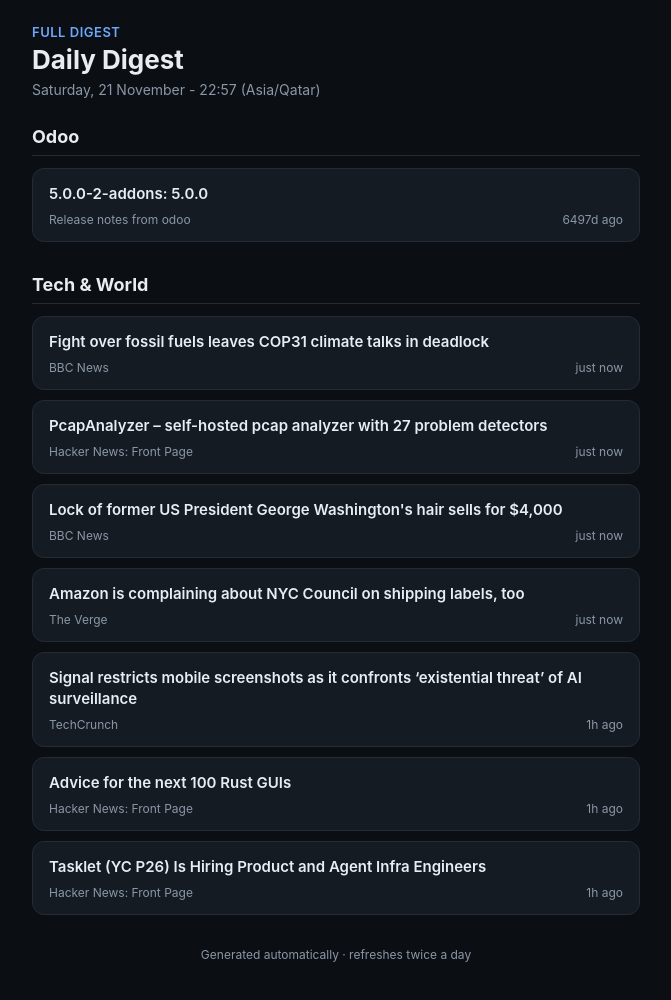
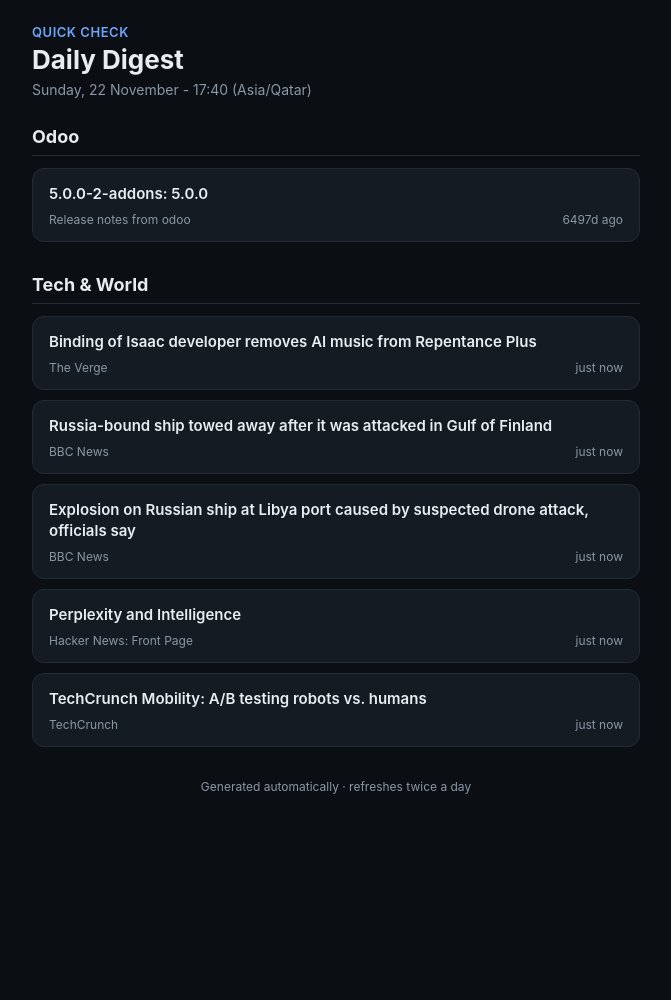
Before and after one commit to savyasachin/tech-digest_theodoobin, a plain HTML site: page docs/index.html in a window 1280 px wide. Shown: the whole page, without its empty margins (304-975 px from the left). After the commit the page ends 842 px from the top, so only its background shows below. Drawn offline with Linux system fonts and the light colour scheme.

Commit message:
Update daily digest page

```diff
--- a/docs/index.html
+++ b/docs/index.html
@@ -3,7 +3,7 @@
 <head>
 <meta charset="UTF-8">
 <meta name="viewport" content="width=device-width, initial-scale=1.0">
-<title>Full Digest - Saturday, 21 November - 22:57</title>
+<title>Quick Check - Sunday, 22 November - 17:40</title>
 <style>
   :root {
     color-scheme: light dark;
@@ -101,9 +101,9 @@
 </head>
 <body>
   <header>
-    <div class="eyebrow">Full Digest</div>
+    <div class="eyebrow">Quick Check</div>
     <h1>Daily Digest</h1>
-    <div class="timestamp">Saturday, 21 November - 22:57 (Asia/Qatar)</div>
+    <div class="timestamp">Sunday, 22 November - 17:40 (Asia/Qatar)</div>
   </header>
 
 
@@ -126,8 +126,17 @@
       <h2>Tech &amp; World</h2>
       <div class="cards">
 
-      <a class="card" href="https://www.bbc.co.uk/news/articles/c6ly5w40eg07o?at_medium=RSS&amp;at_campaign=rss" target="_blank" rel="noopener">
-        <div class="card-title">Fight over fossil fuels leaves COP31 climate talks in deadlock</div>
+      <a class="card" href="https://www.theverge.com/games/1039770/binding-of-isaac-ai-music" target="_blank" rel="noopener">
+        <div class="card-title">Binding of Isaac developer removes AI music from Repentance Plus</div>
+        <div class="card-meta">
+          <span class="card-source">The Verge</span>
+          <span class="card-age">just now</span>
+        </div>
+      </a>
+
+
+      <a class="card" href="https://www.bbc.co.uk/news/articles/cj752ddve27ko?at_medium=RSS&amp;at_campaign=rss" target="_blank" rel="noopener">
+        <div class="card-title">Russia-bound ship towed away after it was attacked in Gulf of Finland</div>
         <div class="card-meta">
           <span class="card-source">BBC News</span>
           <span class="card-age">just now</span>
@@ -135,8 +144,17 @@
       </a>
 
 
-      <a class="card" href="https://github.com/sebaandrada-cell/PcapAnalyzer" target="_blank" rel="noopener">
-        <div class="card-title">PcapAnalyzer – self-hosted pcap analyzer with 27 problem detectors</div>
+      <a class="card" href="https://www.bbc.co.uk/news/articles/cr894gjz0j0yo?at_medium=RSS&amp;at_campaign=rss" target="_blank" rel="noopener">
+        <div class="card-title">Explosion on Russian ship at Libya port caused by suspected drone attack, officials say</div>
+        <div class="card-meta">
+          <span class="card-source">BBC News</span>
+          <span class="card-age">just now</span>
+        </div>
+      </a>
+
+
+      <a class="card" href="https://openai.com/index/perplexity-and-intelligence/" target="_blank" rel="noopener">
+        <div class="card-title">Perplexity and Intelligence</div>
         <div class="card-meta">
           <span class="card-source">Hacker News: Front Page</span>
           <span class="card-age">just now</span>
@@ -144,47 +162,11 @@
       </a>
 
 
-      <a class="card" href="https://www.bbc.co.uk/news/articles/cwe9k23dpz0do?at_medium=RSS&amp;at_campaign=rss" target="_blank" rel="noopener">
-        <div class="card-title">Lock of former US President George Washington&#x27;s hair sells for $4,000</div>
-        <div class="card-meta">
-          <span class="card-source">BBC News</span>
-          <span class="card-age">just now</span>
-        </div>
-      </a>
-
-
-      <a class="card" href="https://www.theverge.com/tech/1039564/amazon-nyc-council-packages-shipping-label" target="_blank" rel="noopener">
-        <div class="card-title">Amazon is complaining about NYC Council on shipping labels, too</div>
-        <div class="card-meta">
-          <span class="card-source">The Verge</span>
-          <span class="card-age">just now</span>
-        </div>
-      </a>
-
-
-      <a class="card" href="https://techcrunch.com/2026/11/21/signal-restricts-mobile-screenshots-as-it-confronts-existential-threat-of-ai-surveillance/" target="_blank" rel="noopener">
-        <div class="card-title">Signal restricts mobile screenshots as it confronts ‘existential threat’ of AI surveillance</div>
+      <a class="card" href="https://techcrunch.com/2026/11/22/techcrunch-mobility-a-b-testing-robots-vs-humans/" target="_blank" rel="noopener">
+        <div class="card-title">TechCrunch Mobility: A/B testing robots vs. humans</div>
         <div class="card-meta">
           <span class="card-source">TechCrunch</span>
-          <span class="card-age">1h ago</span>
-        </div>
-      </a>
-
-
-      <a class="card" href="https://linebender.org/blog/next-100-guis/" target="_blank" rel="noopener">
-        <div class="card-title">Advice for the next 100 Rust GUIs</div>
-        <div class="card-meta">
-          <span class="card-source">Hacker News: Front Page</span>
-          <span class="card-age">1h ago</span>
-        </div>
-      </a>
-
-
-      <a class="card" href="https://tasklet.ai/careers" target="_blank" rel="noopener">
-        <div class="card-title">Tasklet (YC P26) Is Hiring Product and Agent Infra Engineers</div>
-        <div class="card-meta">
-          <span class="card-source">Hacker News: Front Page</span>
-          <span class="card-age">1h ago</span>
+          <span class="card-age">just now</span>
         </div>
       </a>
 
```
